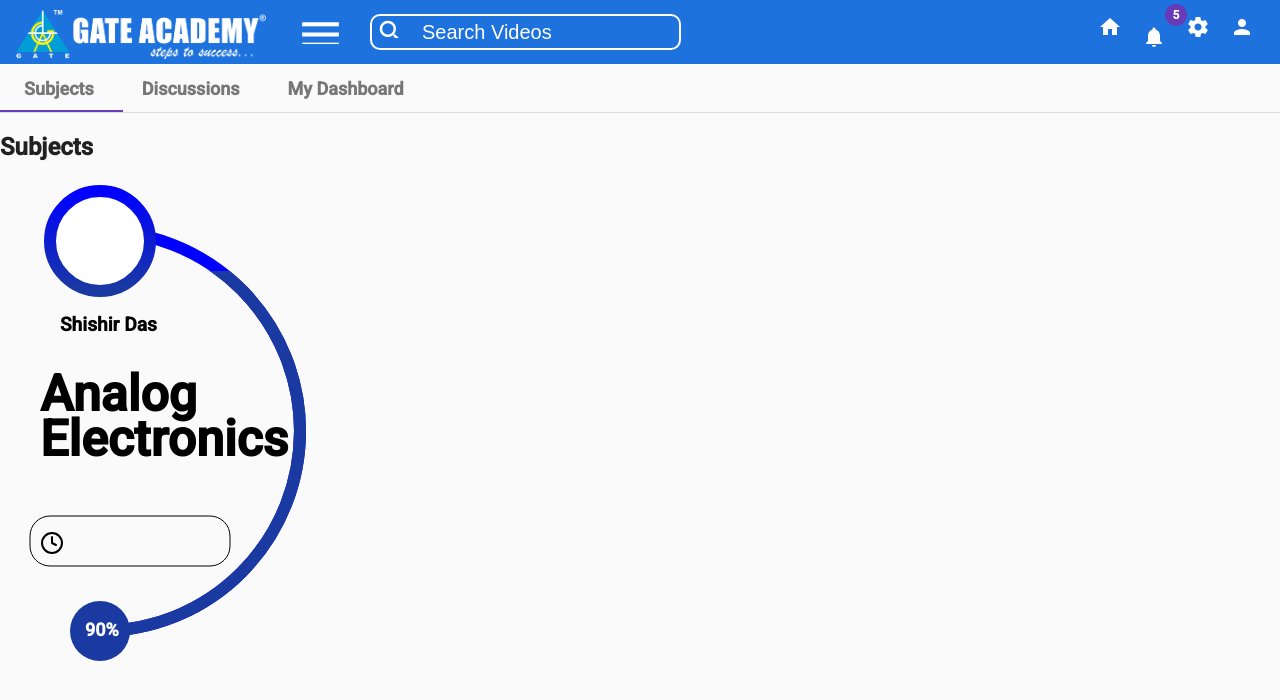
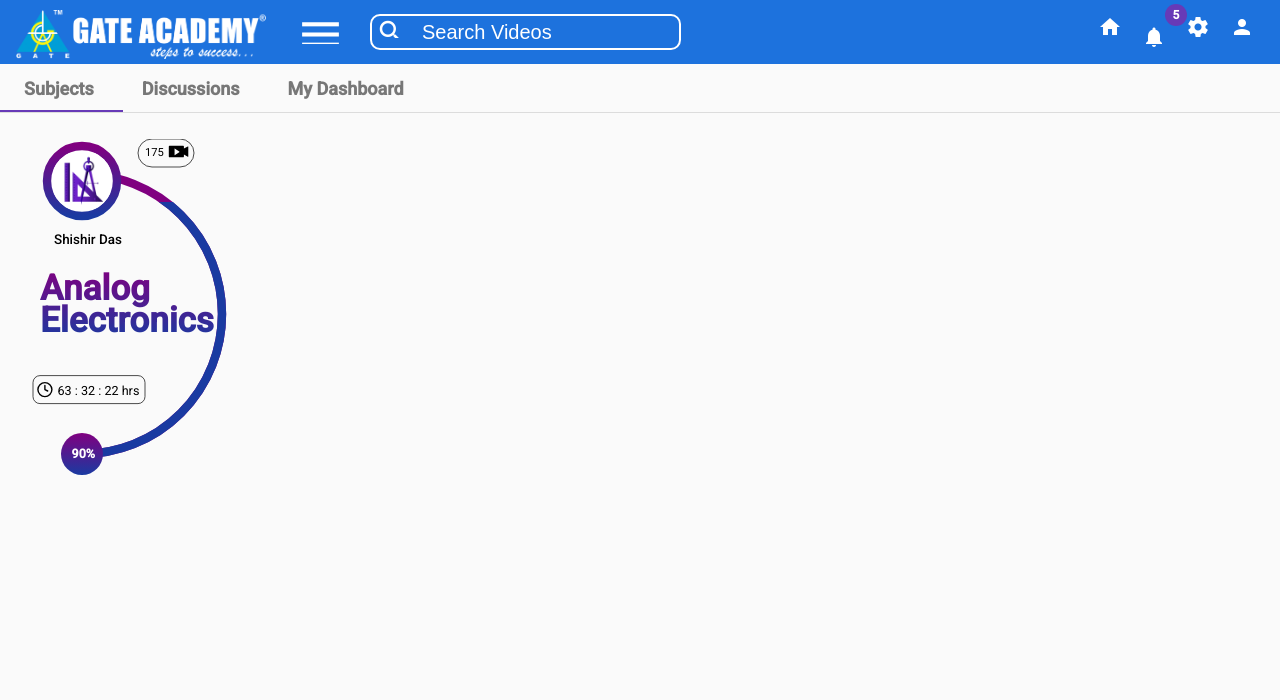
Before and after one commit to araghuteja/learn-academy, an Angular app: page / in a window 1280 px wide. Shown: the top 700 px of the page. Built offline with nearby package versions, Linux system fonts and the light colour scheme.

Commit message:
completed subject card

```diff
--- a/src/app/app.component.html
+++ b/src/app/app.component.html
@@ -9,8 +9,7 @@
         <mat-tab-group>
             <mat-tab label="Subjects">
                 <div>
-                    <h2>Subjects</h2>
-                    <app-subject-card></app-subject-card>
+                    <app-subjects></app-subjects>
                 </div> </mat-tab>
             <mat-tab label="Discussions"> Discussions </mat-tab>
             <mat-tab label="My Dashboard"> My Dashboard </mat-tab>
--- a/src/app/subjects/subject-card/subject-card.component.html
+++ b/src/app/subjects/subject-card/subject-card.component.html
@@ -1,17 +1,21 @@
-<svg height="500" width="500">
+<div>
+    <svg transform="scale(0.7) translate(-90,-70)" height="500" width="500">
 
         <defs>
             <!-- Semi Circle Fill control -->
             <clipPath id="cut-off-mask">
                 <!-- Increase 'y' to mask arc :: 450 to 50 -->
-            <rect x="100"[attr.y]="setMaskValueBasedOnPercentage()" width="500" height="500" />
+                <rect x="100" [attr.y]="setMaskValueBasedOnPercentage()" width="500" height="500" />
             </clipPath>
             <clipPath id="cut-off-fixed">
                 <rect x="100" y="50" width="500" height="500" />
             </clipPath>
+            <clipPath id="circleView">
+                <circle cx="100" cy="60" r="44" fill="#FFFFFF" />
+            </clipPath>
             <linearGradient id="grad1" x1="0%" y1="0%" x2="0%" y2="100%">
-            <stop offset="0%" style="stop-color:#0000ff;stop-opacity:1" />
-            <stop offset="100%" style="stop-color:#1a3aa1;stop-opacity:1" />
+                <stop offset="0%" [style.stop-color]="primaryColor" style="stop-opacity:1" />
+                <stop offset="100%" [style.stop-color]="secondaryColor" style="stop-opacity:1" />
             </linearGradient>
         </defs>
 
@@ -25,26 +29,50 @@
 
         <!-- Logo Circle -->
         <circle cx="100" cy="60" r="50" stroke="url(#grad1)" stroke-width="12" fill="white" />
+        <image x="15" y="20" width="170" height="80"
+            href="../../../assets/subjects/enginerring_mathematics.jpg"
+            clip-path="url(#circleView)" />
+
+        <!-- Videos Count -->
+        <rect x="180" width="80" height="40" rx="20" ry="20" fill="none" stroke="black" />
+        <text id="videosCoumt" y="24" x ="190" fill="black">
+            {{videosCount}}
+        </text>
+        <path transform="scale(0.08) translate(2800,50)" d="M339.11,83.031L270,121.773V87c0-9.374-7.626-17-17-17H17C7.626,70,0,77.626,0,87v174c0,9.374,7.626,17,17,17h236
+        c9.374,0,17-7.626,17-17v-33.948l69.11,38.753c4.797,2.69,8.89,0.392,8.89-5.108V88.14C348,82.64,343.907,80.341,339.11,83.031z
+        M186.723,185.882l-75.4,51.995C106.796,241,103,239.056,103,233.556V126.851c0-5.5,3.796-7.445,8.323-4.322l75.423,51.996
+        C191.273,177.648,191.25,182.759,186.723,185.882z"/>
 
         <!-- Author Text -->
-    <text x="60" y="150" id="author" ><tspan font-size="larger" font-weight="600" fill="black" >{{author}}</tspan></text>
+        <text id="author" x="60" y="150" font-size="larger" font-weight="550" fill="black">
+            {{author}}
+        </text>
 
         <!-- Title Text -->
-    <text x="40" y="230" id="title"  class="wrap" >
-        <tspan *ngFor="let word of title; let i = index" x="40" [attr.dy]="i*45" font-size="50" font-weight="600" fill="black" >{{word}}</tspan>
+        <text x="40" y="230" id="title" class="wrap">
+            <tspan *ngFor="let word of title; let i = index" x="40" [attr.dy]="i*45" font-size="50" font-weight="600"
+                fill="url(#grad1)">{{word}}</tspan>
         </text>
 
 
         <!-- Clock -->
         <g>
-        <svg  x="40" y="350" width="24" height="24" viewBox="0 0 24 24" fill="none" stroke="black" stroke-width="2" stroke-linecap="round" stroke-linejoin="round" class="feather feather-clock">
-            <circle cx="12" cy="12" r="10"/>
-            <polyline points="12 6 12 12 16 14"/></svg>
-        <rect  x="30" y="335" rx="20" ry="20" width="200" height="50" fill="transparent" stroke="black" />
+            <svg x="35" y="346" width="24" height="24" viewBox="0 0 24 24" fill="none" stroke="black" stroke-width="2"
+                stroke-linecap="round" stroke-linejoin="round" class="feather feather-clock">
+                <circle cx="12" cy="12" r="10" />
+                <polyline points="12 6 12 12 16 14" /></svg>
+            <rect x="30" y="338" rx="10" ry="10" width="160" height="40" fill="transparent" stroke="black" />
+            <text x="65" y="365" font-size="large">
+                <tspan fill="black">{{subjectDuration.hours}} : {{subjectDuration.minutes}} : {{subjectDuration.seconds}} hrs</tspan>
+            </text>
         </g>
         <!-- Percentage Circle -->
-    <circle cx="100" cy="450" r="30" [attr.fill]='secondaryColor' />
+        <circle cx="100" cy="450" r="30" fill='url(#grad1)' />
+
 
         <!-- Actual Percentage Text -->
-    <text x="85" y="455" ><tspan font-size="large" font-weight="bold" fill="white" >{{completionPercentage}}%</tspan></text>
+        <text x="85" y="455">
+            <tspan font-size="large" font-weight="bold" fill="white">{{completionPercentage}}%</tspan>
+        </text>
     </svg>
+</div>
--- a/src/app/subjects/subject-card/subject-card.component.ts
+++ b/src/app/subjects/subject-card/subject-card.component.ts
@@ -1,5 +1,4 @@
 import { Component, OnInit } from '@angular/core';
-import { textBox } from 'd3plus-text';
 
 @Component({
   selector: 'app-subject-card',
@@ -13,19 +12,18 @@
   author: string = 'Shishir Das';
   title: string[] = ['Analog', 'Electronics'];
   videosCount: number = 175;
-  subjectDuration: {
+
+  subjectDuration = {
     hours: 63,
     minutes: 32,
     seconds: 22
   }
 
-  primaryColor: string = "#0000ff";
+  primaryColor: string = "purple";
   secondaryColor: string = "#1a3aa1";
 
-
-
-
-  constructor() { }
+  constructor() {
+  }
 
   setMaskValueBasedOnPercentage () {
     return 450 - Math.round( 400 * this.completionPercentage / 100);
--- a/src/app/subjects/subjects.component.html
+++ b/src/app/subjects/subjects.component.html
@@ -1 +1 @@
-<p>subjects works!</p>
+<app-subject-card></app-subject-card>
```
Lines whose indentation alone changed are shown as unchanged.
